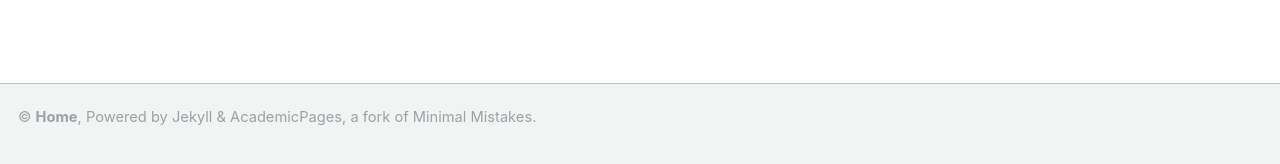
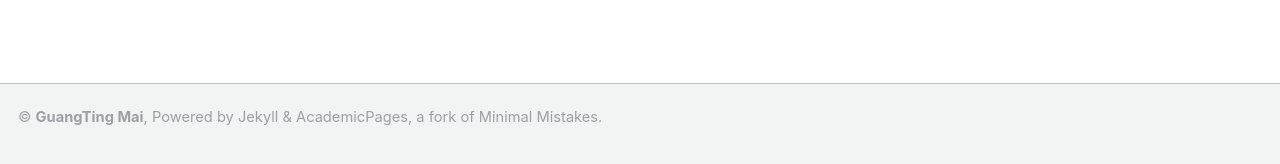
Before and after one commit to guangtingmai/guangtingmai.github.io, a Jekyll site: the page built from _pages/readme.html, in a window 1280 px wide. Shown: the part 730-894 px from the top of the page. Built offline with Jekyll 4.4.1, drawn with Linux system fonts in a browser that asks for light colours; some web fonts are replaced.

Commit message:
Update _config.yml

```diff
--- a/_config.yml
+++ b/_config.yml
@@ -8,10 +8,10 @@
 
 # Basic Site Settings
 locale                   : "en-UK"
-site_theme               : ""
+site_theme               : "GuangTing Mai"
 title                    : "Home"
 title_separator          : " "
-name                     : &name "Home"
+name                     : &name "GuangTing Mai"
 description              : &description "personal description"
 url                      : https://guangtingmai.github.io # the base hostname & protocol for your site e.g. "https://[your GitHub username].github.io" or if you already have some other page hosted on Github then use "https://[your GitHub username].github.io/[Your Repo Name]"
 baseurl                  : "" # the subpath of your site, e.g. "/blog"
```
